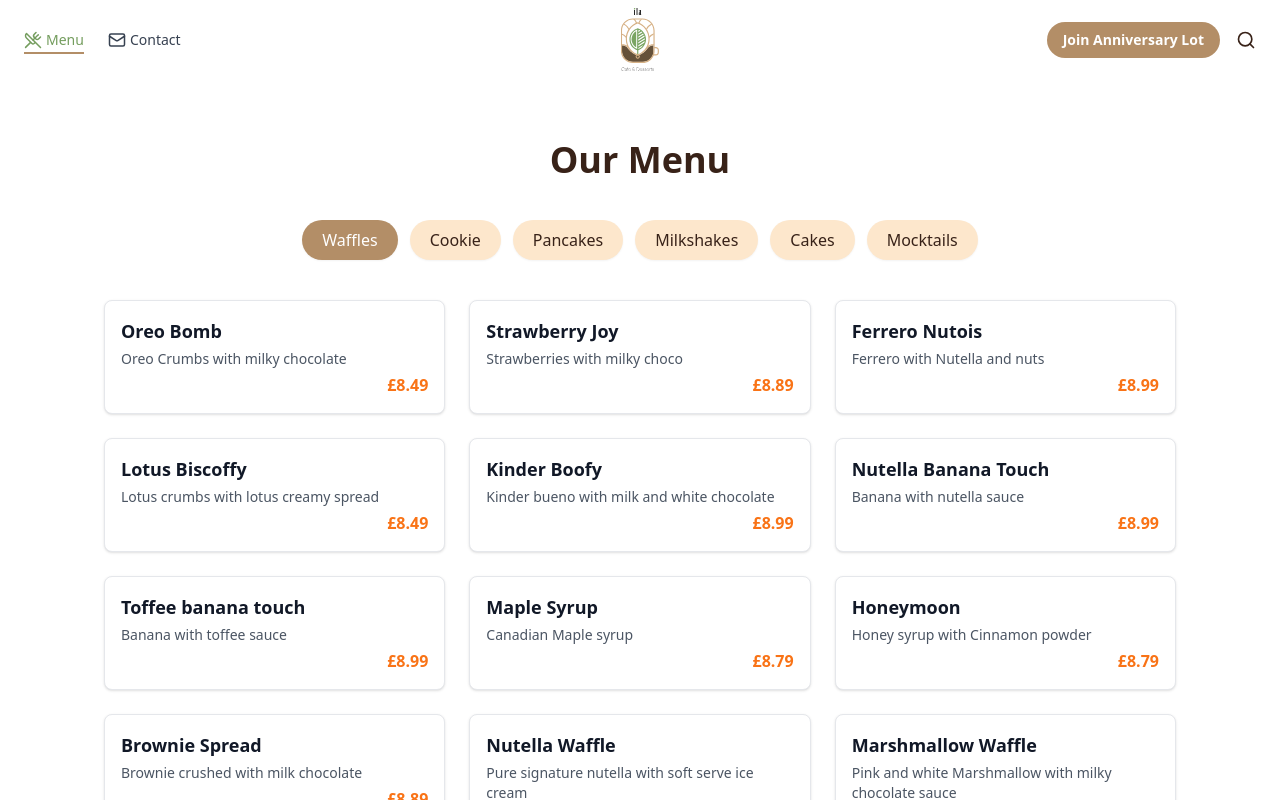
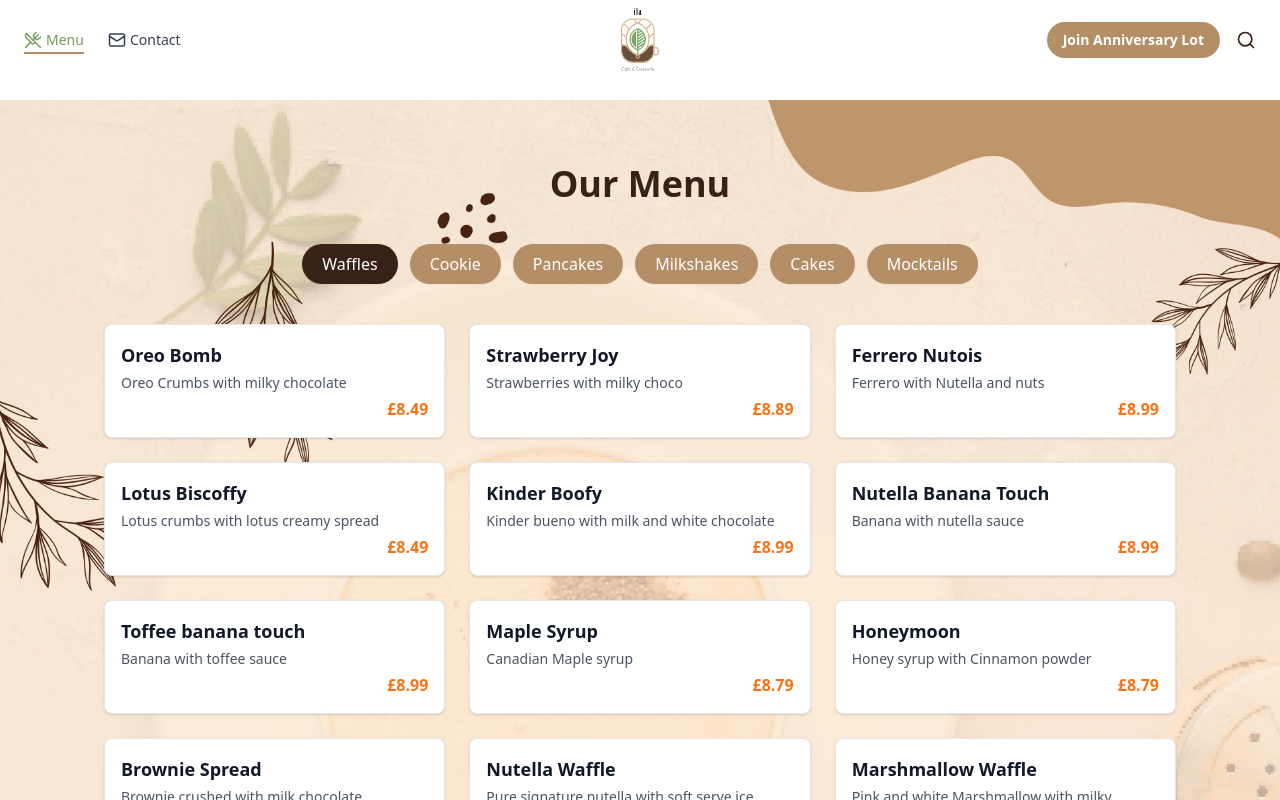
Before and after one commit to shahnavk/ila-cafe-website, a React (Create React App) app: page /menu in a window 1280 px wide. Shown: the top 800 px of the page. Built offline with nearby package versions, Linux system fonts and the light colour scheme.

Commit message:
menu page fix

```diff
--- a/src/pages/Menu.js
+++ b/src/pages/Menu.js
@@ -56,6 +56,7 @@
   const [activeTab, setActiveTab] = useState(categories[0]);
 
   return (
+    <div className="bg-cafe-bg bg-cover bg-center min-h-screen py-6 px-4">
     <div className="p-6 sm:p-10 max-w-6xl mx-auto min-h-screen">
       <h1 className="text-4xl font-extrabold text-center text-textbrown mb-10">Our Menu</h1>
 
@@ -66,8 +67,8 @@
             key={category}
             className={`px-5 py-2 text-sm sm:text-base font-medium rounded-full shadow-sm transition-all ${
               activeTab === category
-                ? 'bg-cafebrown text-white'
-                : 'bg-cafebeige text-textbrown hover:bg-cafegreen hover:text-white'
+                ? 'bg-textbrown text-white'
+                : 'bg-cafebrown text-white hover:bg-cafegreen'
             }`}
             onClick={() => setActiveTab(category)}
           >
@@ -83,6 +84,7 @@
         ))}
       </div>
     </div>
+    </div>
   );
 };
 
```
